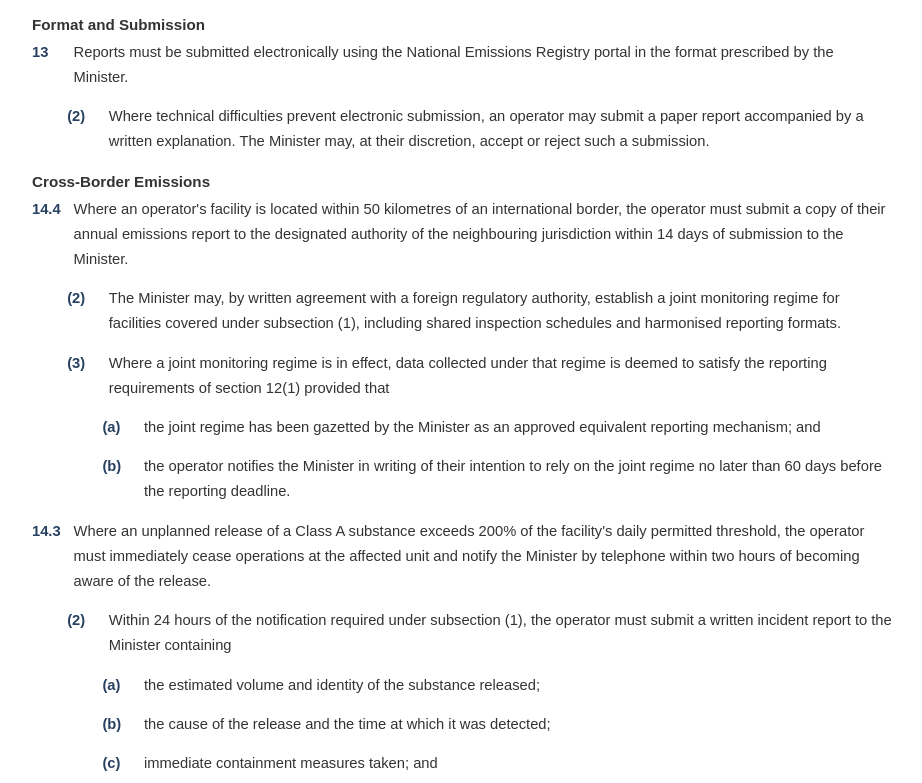
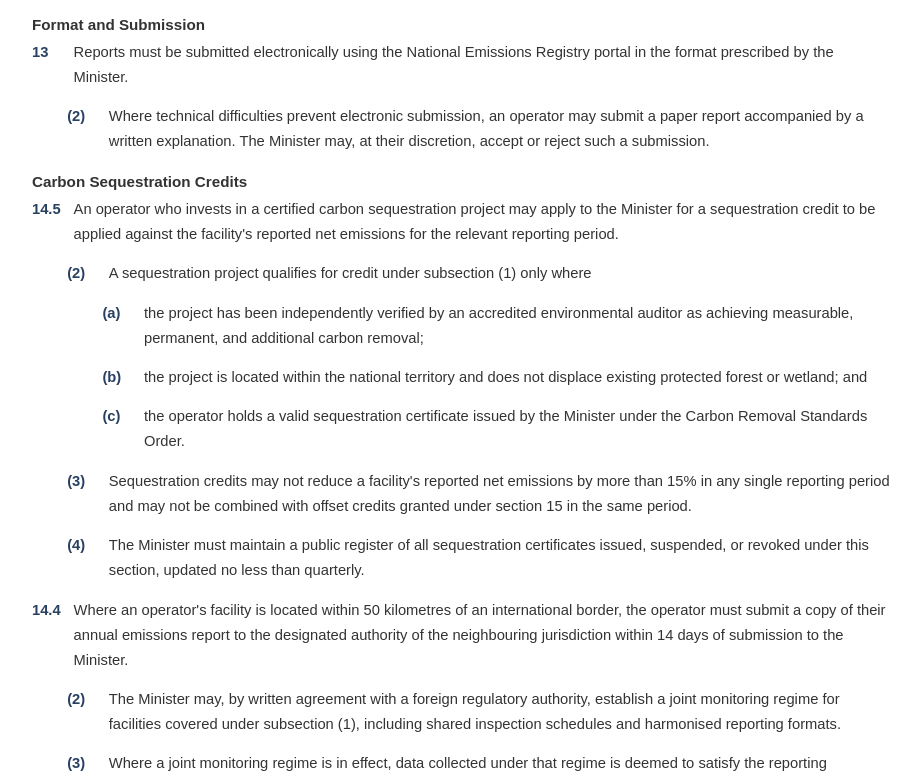
Before and after one commit to palakregask/reg-test, a plain HTML site: page index.html in a window 1280 px wide. Shown: the part 726-1509 px from the top of the page, without its empty margins (178-1100 px from the left). Drawn offline with Linux system fonts and the light colour scheme.

Commit message:
Update index.html

```diff
--- a/index.html
+++ b/index.html
@@ -122,7 +122,40 @@
       <span>Where technical difficulties prevent electronic submission, an operator may submit a paper report accompanied by a written explanation. The Minister may, at their discretion, accept or reject such a submission.</span>
     </div>
 
-    <h3>Cross-Border Emissions</h3>
+    <h3>Carbon Sequestration Credits</h3>
+
+    <div class="provision">
+      <span class="sec-num">14.5</span>
+      <span>An operator who invests in a certified carbon sequestration project may apply to the Minister for a sequestration credit to be applied against the facility's reported net emissions for the relevant reporting period.</span>
+    </div>
+
+    <div class="provision subsection">
+      <span class="sec-num">(2)</span>
+      <span>A sequestration project qualifies for credit under subsection (1) only where</span>
+    </div>
+
+    <div class="provision paragraph">
+      <span class="sec-num">(a)</span>
+      <span>the project has been independently verified by an accredited environmental auditor as achieving measurable, permanent, and additional carbon removal;</span>
+    </div>
+    <div class="provision paragraph">
+      <span class="sec-num">(b)</span>
+      <span>the project is located within the national territory and does not displace existing protected forest or wetland; and</span>
+    </div>
+    <div class="provision paragraph">
+      <span class="sec-num">(c)</span>
+      <span>the operator holds a valid sequestration certificate issued by the Minister under the Carbon Removal Standards Order.</span>
+    </div>
+
+    <div class="provision subsection">
+      <span class="sec-num">(3)</span>
+      <span>Sequestration credits may not reduce a facility's reported net emissions by more than 15% in any single reporting period and may not be combined with offset credits granted under section 15 in the same period.</span>
+    </div>
+
+    <div class="provision subsection">
+      <span class="sec-num">(4)</span>
+      <span>The Minister must maintain a public register of all sequestration certificates issued, suspended, or revoked under this section, updated no less than quarterly.</span>
+    </div>
 
     <div class="provision">
       <span class="sec-num">14.4</span>
```
